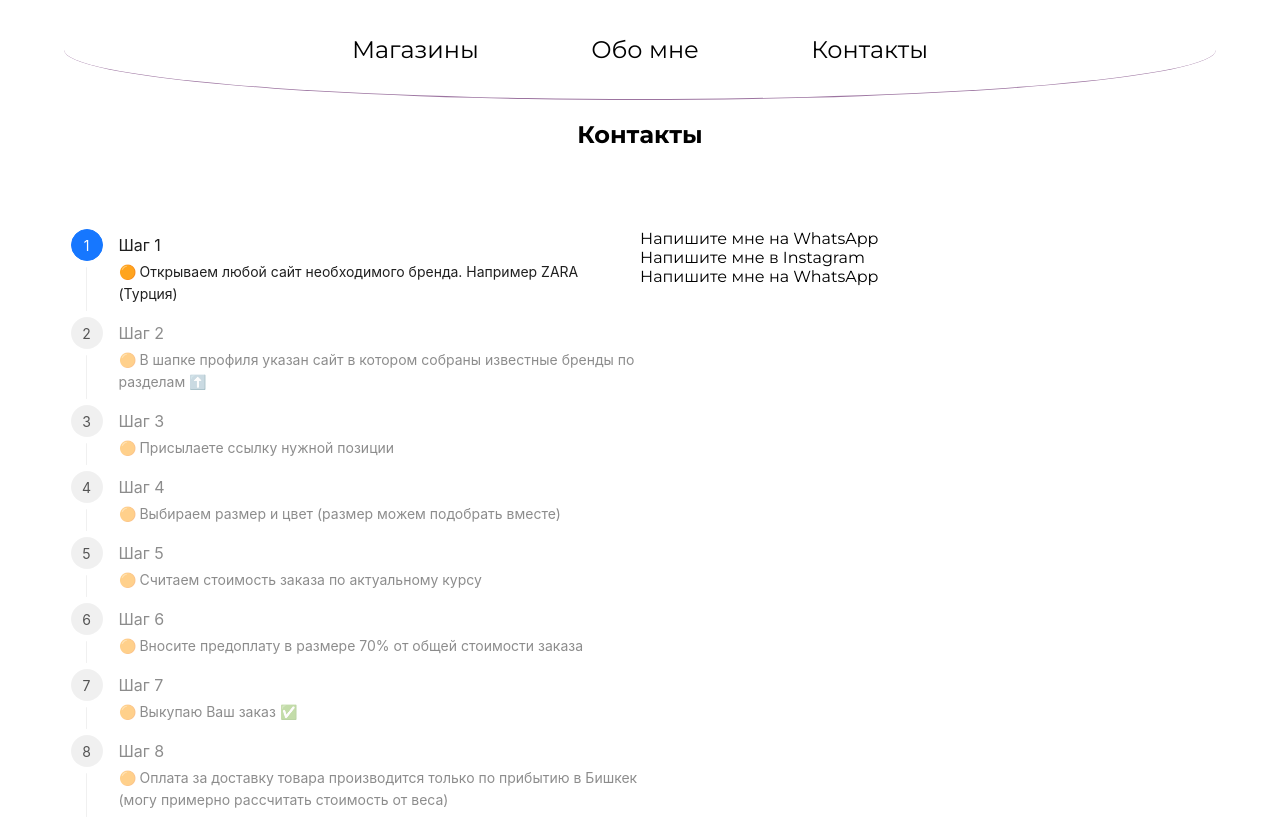
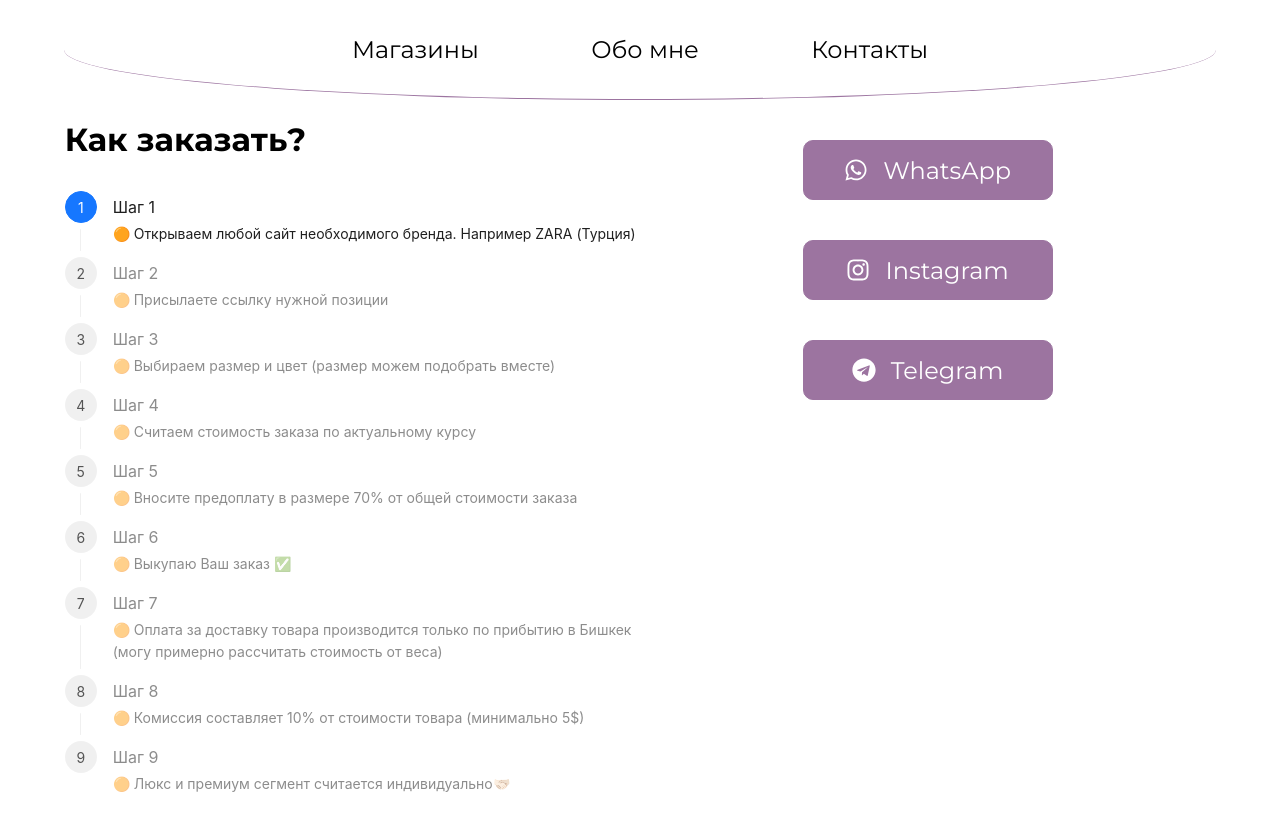
Before and after one commit to Marsel633/as_daya, a React (Vite) app: page /contact in a window 1280 px wide. Shown: the top 819 px of the page. Built offline with nearby package versions, Linux system fonts and the light colour scheme; the HTML template or start-up script is replaced by a standard one.

Commit message:
added media screens

```diff
--- a/src/App.scss
+++ b/src/App.scss
@@ -55,8 +55,18 @@ img {
   gap: 5px;
   .brand {
     width: 100%;
-    height: 40px;
-    border: 1px solid $primary;
+    height: 70px;
+    border: 1px solid #fff;
+    font-size: 1.5rem;
+    background-color: $primary;
+    transition: .3s all;
+    &:hover {
+      background-color: transparent;
+      border-color: $primary;
+      a {
+        color: $primary;
+      }
+    }
     a {
       width: 100%;
       height: 100%;
@@ -64,12 +74,20 @@ img {
       justify-content: center;
       align-items: center;
       text-align: center;
+      color: #fff;
+    }
+    @media screen and (max-width: 320px) {
+      height: 40px;
+      font-size: 16px;
     }
   }
-  @media (max-width: 576px) {
+  @media screen and (max-width: 320px) {
     grid-template-columns: 1fr;
   }
-  @media (max-width: 768px) {
+  @media screen and (max-width: 576px) {
+    grid-template-columns: 1fr;
+  }
+  @media screen and (max-width: 768px) {
     grid-template-columns: 2fr;
   }
 }
--- a/src/components/Header/Header.module.scss
+++ b/src/components/Header/Header.module.scss
@@ -54,6 +54,19 @@ $primary: #9c74a0;
           background-color: $primary;
         }
       }
+
+      @media screen and (max-width: 320px) {
+       font-size: 1rem;
+      }
+    }
+    @media screen and (max-width: 320px) {
+      width: 100%;
+      flex-direction: column;
+      justify-content: space-around;
     }
   }
+  @media screen and (max-width: 320px) {
+    width: 100%;
+    flex-direction: column;
+  }
 }
--- a/src/constants/constants.tsx
+++ b/src/constants/constants.tsx
@@ -22,7 +22,7 @@ type HowToOrder = {
 type Categories = {
   id: number;
   title: string;
-  icon: React.ReactNode;
+  icon: string;
 };
 
 export type Brands = {
@@ -31,7 +31,6 @@ export type Brands = {
 };
 
 export const aboutMeArray: string[] = [
-  "Я ваш семейный байер.",
   "- Знаю всё о брендовых товарах от масс-маркета до тяжелого люкса ",
   "- Выкупаю товар с таких стран, как США, Турция, Япония и Китай ",
   "- Вышла на новый уровень по выкупу товара, теперь радую Вас заказами с Европы",
@@ -46,42 +45,37 @@ export const howToOrderMessages: HowToOrder[] = [
   },
   {
     title: "Шаг 2",
-    description:
-      "🟠 В шапке профиля указан сайт в котором собраны известные бренды по разделам ⬆️",
+    description: "🟠 Присылаете ссылку нужной позиции",
   },
   {
     title: "Шаг 3",
-    description: "🟠 Присылаете ссылку нужной позиции",
+    description: "🟠 Выбираем размер и цвет (размер можем подобрать вместе)",
   },
   {
     title: "Шаг 4",
-    description: "🟠 Выбираем размер и цвет (размер можем подобрать вместе)",
+    description: "🟠 Считаем стоимость заказа по актуальному курсу",
   },
   {
     title: "Шаг 5",
-    description: "🟠 Считаем стоимость заказа по актуальному курсу",
-  },
-  {
-    title: "Шаг 6",
     description:
       "🟠 Вносите предоплату в размере 70% от общей стоимости заказа",
   },
   {
+    title: "Шаг 6",
+    description: "🟠 Выкупаю Ваш заказ ✅",
+  },
+  {
     title: "Шаг 7",
-    description: "🟠 Выкупаю Ваш заказ ✅",
+    description:
+      "🟠 Оплата за доставку товара производится только по прибытию в Бишкек (могу примерно рассчитать стоимость от веса)",
   },
   {
     title: "Шаг 8",
     description:
-      "🟠 Оплата за доставку товара производится только по прибытию в Бишкек (могу примерно рассчитать стоимость от веса)",
+      "🟠 Комиссия составляет 10% от стоимости товара (минимально 5$)",
   },
   {
     title: "Шаг 9",
-    description:
-      "🟠 Комиссия составляет 10% от стоимости товара (минимально 5$)",
-  },
-  {
-    title: "Шаг 10",
     description: "🟠 Люкс и премиум сегмент считается индивидуально🫱🏻‍🫲🏼",
   },
 ];
@@ -90,32 +84,32 @@ export const categories: Categories[] = [
     {
         id: 1,
         title: "USA",
-        icon: <span style={{ fontSize: "3.2rem" }}>🇺🇸</span>,
+        icon: "🇺🇸",
       },
   {
     id: 2,
     title: "Turkey",
-    icon: <span style={{ fontSize: "3.2rem" }}>🇹🇷</span>,
+    icon: "🇹🇷",
   },
   {
     id: 3,
     title: "Europe",
-    icon: <span style={{ fontSize: "3.2rem" }}>🇪🇺</span>,
+    icon: "🇪🇺",
   },
   {
     id: 4,
     title: "Japan",
-    icon: <span style={{ fontSize: "3.2rem" }}>🇯🇵</span>,
+    icon: "🇯🇵",
   },
   {
     id: 5,
     title: "China",
-    icon: <span style={{ fontSize: "3.2rem" }}>🇨🇳</span>,
+    icon: "🇨🇳",
   },
   {
     id: 6,
     title: "Korea",
-    icon: <span style={{ fontSize: "3.2rem" }}>🇰🇷</span>,
+    icon: "🇰🇷",
   },
 ];
 
--- a/src/pages/About/About.tsx
+++ b/src/pages/About/About.tsx
@@ -8,7 +8,7 @@ export const About = () => {
     <Layout>
         <section className={styles.about}>
           <div className="container center">
-              <h1>Привет 🖐, давай знакомиться! Меня зовут <span>Даяна</span></h1>
+              <h1>Я - <span>Даяна</span>, ваш семейный байер.</h1>
               <div className={styles.about__myImage}><div className={styles.about__myImage_back}></div><img src={myImg} alt="my photo" /></div>
               <div className={styles.about__content}>
                 {aboutMeArray.map(text => (
--- a/src/pages/Contact/Contact.module.scss
+++ b/src/pages/Contact/Contact.module.scss
@@ -1,14 +1,73 @@
+$primary: #9c74a0;
+
 .contact {
-    h1 {
-        margin-bottom: 5rem;
-    }
     .contact__content {
         display: flex;
         .contact__howToOrder {
             width: 50%;
+           h3 {
+            margin-bottom: 2rem;
+            font-size: 2rem;
+            @media screen and (max-width: 320px) {
+                font-size: 1.5rem;
+            }
+           }
+           @media screen and (max-width: 320px) {
+            width: 100%;
+          }
         }
         .contact__socials {
             width: 50%;
+            a  {
+                width: 250px;
+                height: 60px;
+                border-radius: 10px;
+                border: 1px solid $primary;
+                background-color: $primary;
+                color: #fff;
+                margin: 20px 0;
+                font-size: 1.5rem;
+                transition: .3s all;
+                display: flex;
+                justify-content: center;
+                align-items: center;
+                gap: 15px;
+                cursor: pointer;
+                @media screen and (max-width: 320px) {
+                    font-size: 1rem;
+                    width: 200px;
+                    height: 40px;
+                    margin: 10px 0;
+                }
+            }
+            .socials__whatsapp {
+                &:hover {
+                    border-color: #25D366;
+                    color: #25D366;
+                    background-color: transparent;
+                }
+            }
+            .socials__instagram {
+                &:hover {
+                    border-color: #E1306C;
+                    color: #E1306C;
+                    background-color: transparent;
+                }
+            }
+            .socials__telegram {
+                &:hover {
+                    border-color: #0088cc;
+                    color: #0088cc;
+                    background-color: transparent;
+                }
+            }
+            @media screen and (max-width: 320px) {
+                width: 100%;
+              }
         }
+        @media screen and (max-width: 320px) {
+            width: 100%;
+            flex-direction: column;
+          }
     }
 }
--- a/src/pages/Contact/Contact.tsx
+++ b/src/pages/Contact/Contact.tsx
@@ -3,19 +3,20 @@ import { Layout } from "../../components";
 import styles from "./Contact.module.scss";
 import { useState } from "react";
 import { howToOrderMessages } from "../../constants";
+import { FaInstagram, FaTelegram, FaWhatsapp } from "react-icons/fa";
+import { Link } from "react-router-dom";
 
 export const Contact = () => {
-    const [current, setCurrent] = useState<number>(0)
-const onChange = (value:number) => {
+  const [current, setCurrent] = useState<number>(0);
+  const onChange = (value: number) => {
     setCurrent(value);
-}
+  };
   return (
     <Layout>
-      <section className={styles.contact}>
-        <div className="container center">
-          <h1>Контакты</h1>
+      <section className={`${styles.contact} container center`}>
           <div className={styles.contact__content}>
             <div className={styles.contact__howToOrder}>
+              <h3>Как заказать?</h3>
               <Steps
                 current={current}
                 onChange={onChange}
@@ -23,17 +24,19 @@ const onChange = (value:number) => {
                 items={howToOrderMessages}
               />
             </div>
-              <div className={styles.contact__socials}>
-                <div className={styles.socials__whatsapp}>
-                    Напишите мне на <span>WhatsApp</span>
-                </div>
-                <div className={styles.socials__whatsapp}>
-                    Напишите мне в <span>Instagram</span>
-                </div>
-                <div className={styles.socials__whatsapp}>
-                    Напишите мне на <span>WhatsApp</span>
-                </div>
-              </div>
+            <div className={`${styles.contact__socials} center`}>
+              <Link to={('https://api.whatsapp.com/send/?phone=996508077727&text&type=phone_number&app_absent=0')} target="_blank" className={styles.socials__whatsapp}>
+                <FaWhatsapp />
+                <span>WhatsApp</span>
+              </Link>
+              <Link to={('https://www.instagram.com/as__daya/')} target="_blank" className={styles.socials__instagram}>
+                <FaInstagram />
+                <span>Instagram</span>
+              </Link>
+              <Link to={('https://t.me/daiana94')} target="_blank" className={styles.socials__telegram}>
+                <FaTelegram />
+                <span>Telegram</span>
+              </Link>
             </div>
           </div>
       </section>
--- a/src/pages/HomePage/HomePage.tsx
+++ b/src/pages/HomePage/HomePage.tsx
@@ -35,13 +35,13 @@ export const HomePage = () => {
                 className={styles.categoriesBtn}
                 key={item.id}
               >
-                {item.icon}
+               <span className={styles.categories__icon}>{item.icon}</span>
                 {openSidebar ? <span>{item.title}</span> : null}
               </button>
             ))}
           </aside>
           <div
-            style={{ width: openSidebar ? "90%" : "100%", marginLeft: openSidebar ? "200px" : "70px"}}
+            style={{ width: openSidebar ? "90%" : "100%", marginLeft: openSidebar ? "200px" : "100px"}}
             className={styles.home__content}
           >
             {selectedCategory === "USA" && <Card brandArray={UsaArray} />}
```
Also changed, not shown: src/pages/About/About.module.scss (+19 -1 lines), src/pages/HomePage/HomePage.module.scss (+5 -2 lines). Lines whose indentation alone changed are shown as unchanged.
